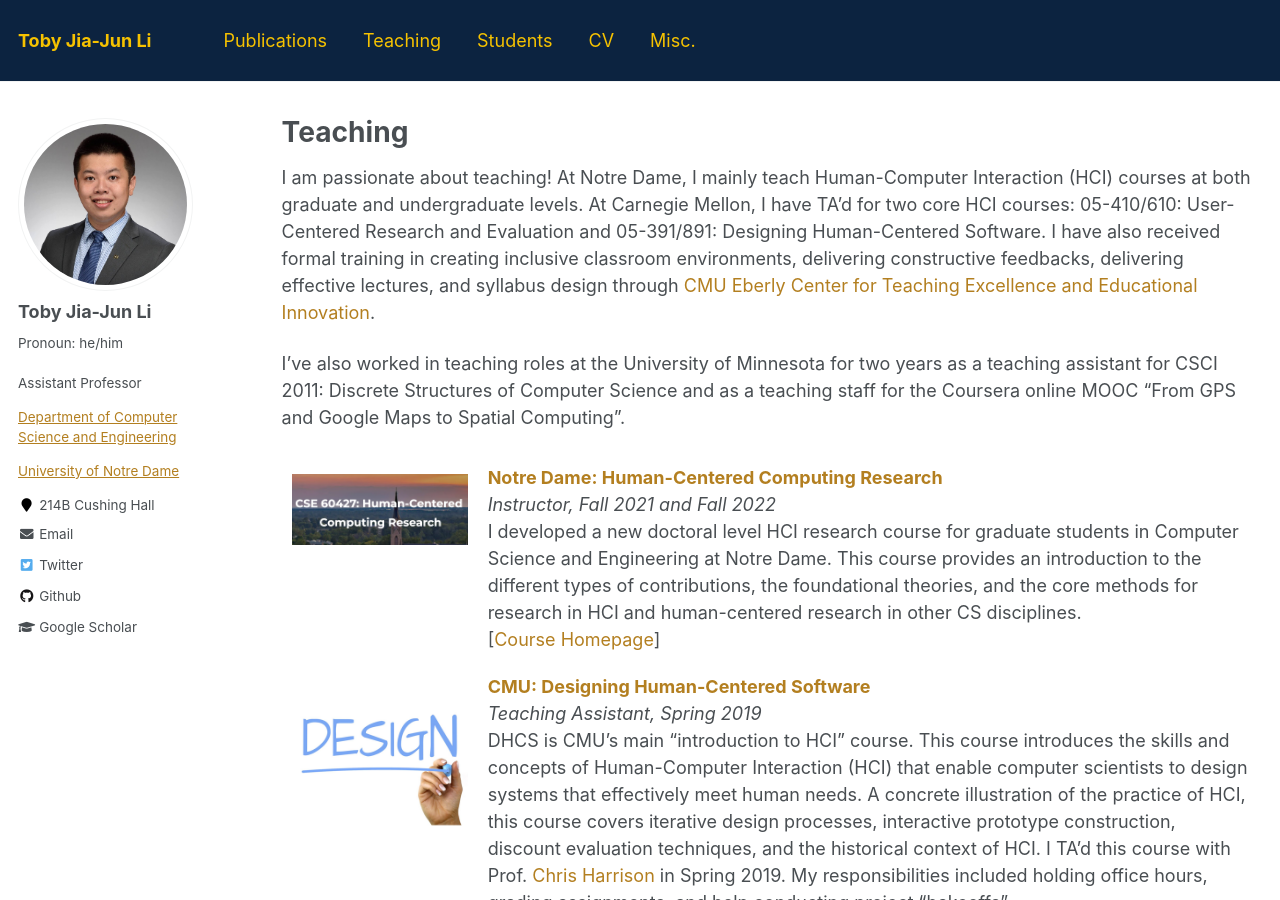
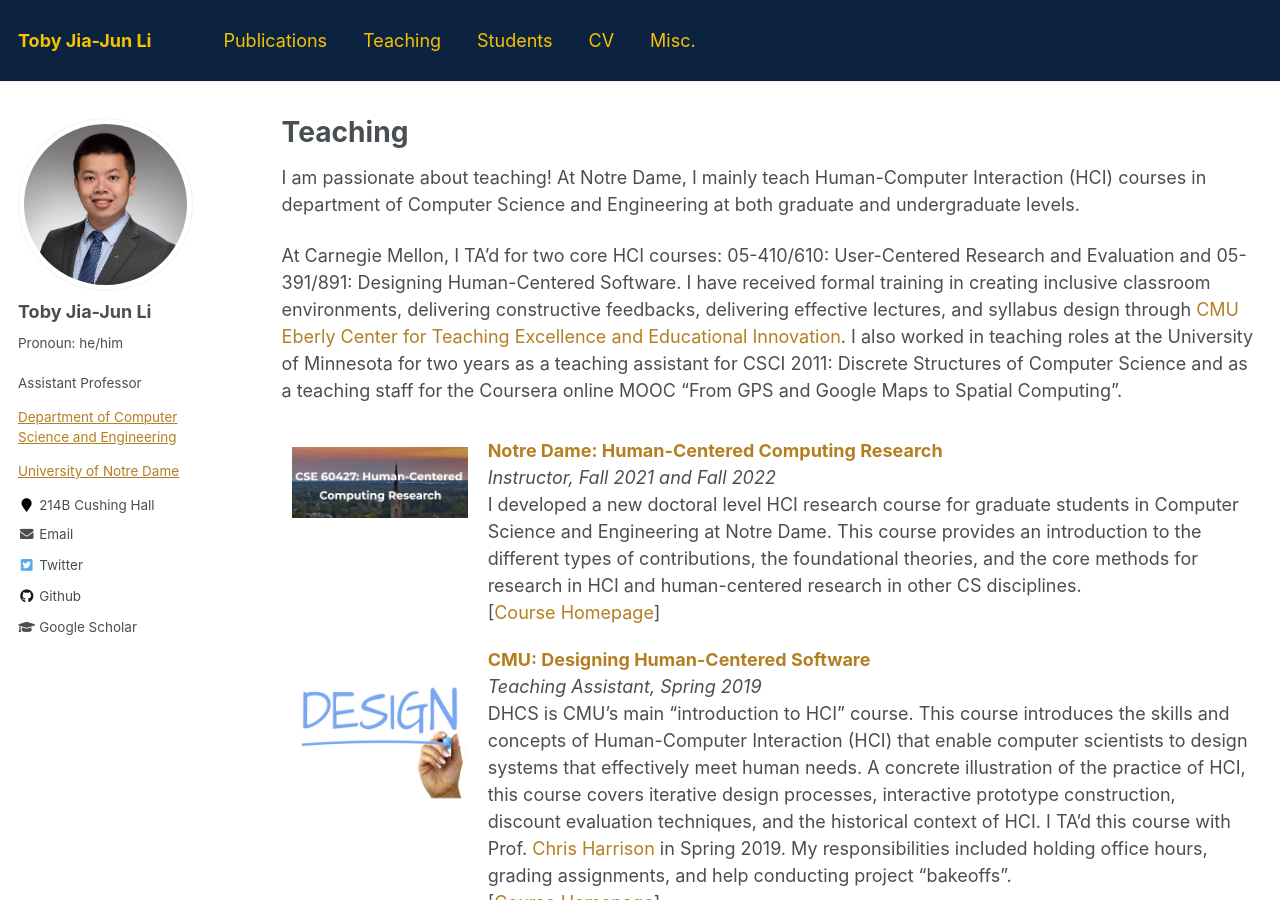
Before and after one commit to yuhuang-lab/yuhuang-lab.github.io, a Jekyll site: the page built from _pages/teaching.html, in a window 1280 px wide and 900 px high. Built offline with Jekyll 4.4.1, drawn with Linux system fonts in a browser that asks for light colours.

Commit message:
Update teaching.html

```diff
--- a/_pages/teaching.html
+++ b/_pages/teaching.html
@@ -7,9 +7,9 @@
 
 {% include base_path %}
 
-<p>I am passionate about teaching! At Notre Dame, I mainly teach Human-Computer Interaction (HCI) courses at both graduate and undergraduate levels. At Carnegie Mellon, I have TA’d for two core HCI courses: 05-410/610: User-Centered Research and Evaluation and 05-391/891: Designing Human-Centered Software. I have also received formal training in creating inclusive classroom environments, delivering constructive feedbacks, delivering effective lectures, and syllabus design through <a href="https://www.cmu.edu/teaching/">CMU Eberly Center for Teaching Excellence and Educational Innovation</a>.</p>
+<p>I am passionate about teaching! At Notre Dame, I mainly teach Human-Computer Interaction (HCI) courses in department of Computer Science and Engineering at both graduate and undergraduate levels.</p>
 
-<p>I’ve also worked in teaching roles at the University of Minnesota for two years as a teaching assistant for CSCI 2011: Discrete Structures of Computer Science and as a teaching staff for the Coursera online MOOC “From GPS and Google Maps to Spatial Computing”.</p>
+<p>At Carnegie Mellon, I TA’d for two core HCI courses: 05-410/610: User-Centered Research and Evaluation and 05-391/891: Designing Human-Centered Software. I have received formal training in creating inclusive classroom environments, delivering constructive feedbacks, delivering effective lectures, and syllabus design through <a href="https://www.cmu.edu/teaching/">CMU Eberly Center for Teaching Excellence and Educational Innovation</a>. I also worked in teaching roles at the University of Minnesota for two years as a teaching assistant for CSCI 2011: Discrete Structures of Computer Science and as a teaching staff for the Coursera online MOOC “From GPS and Google Maps to Spatial Computing”.</p>
 
 
 {% assign sorted = site.teaching | sort: 'date' %}
```
